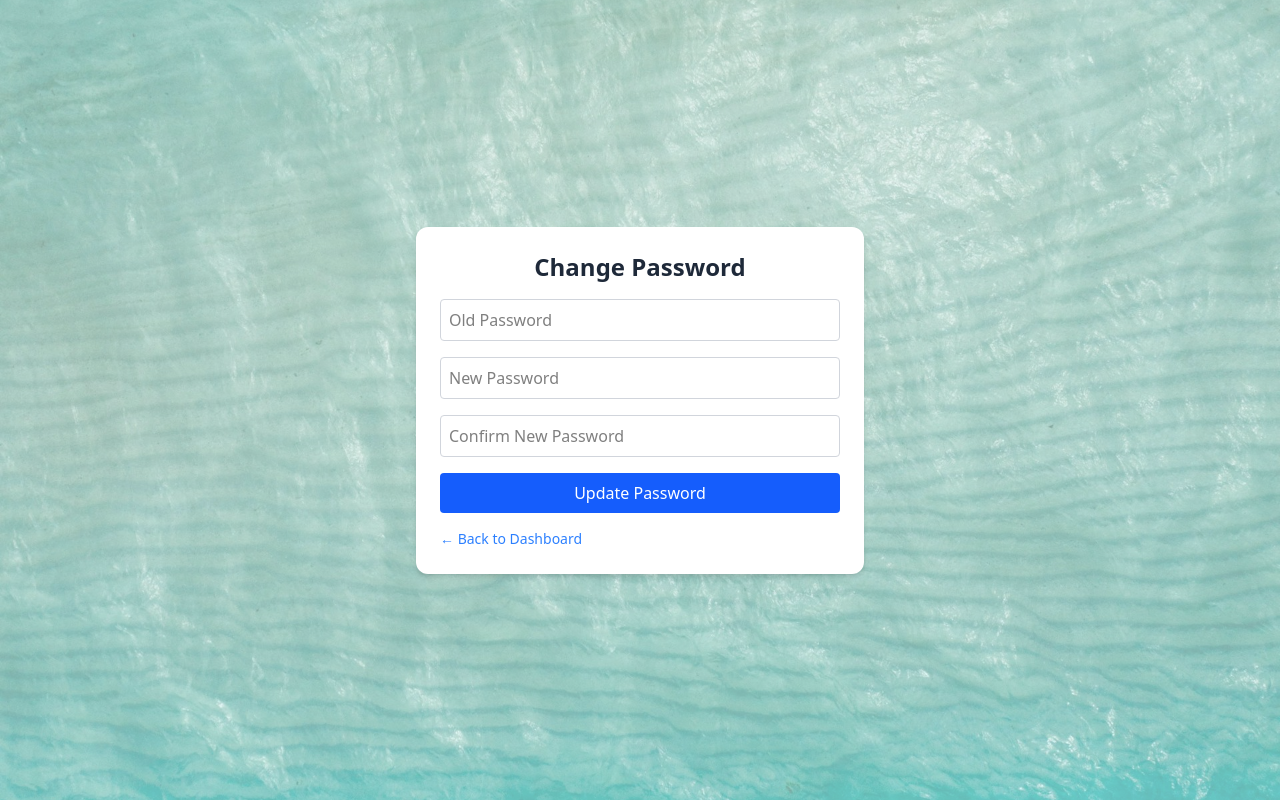
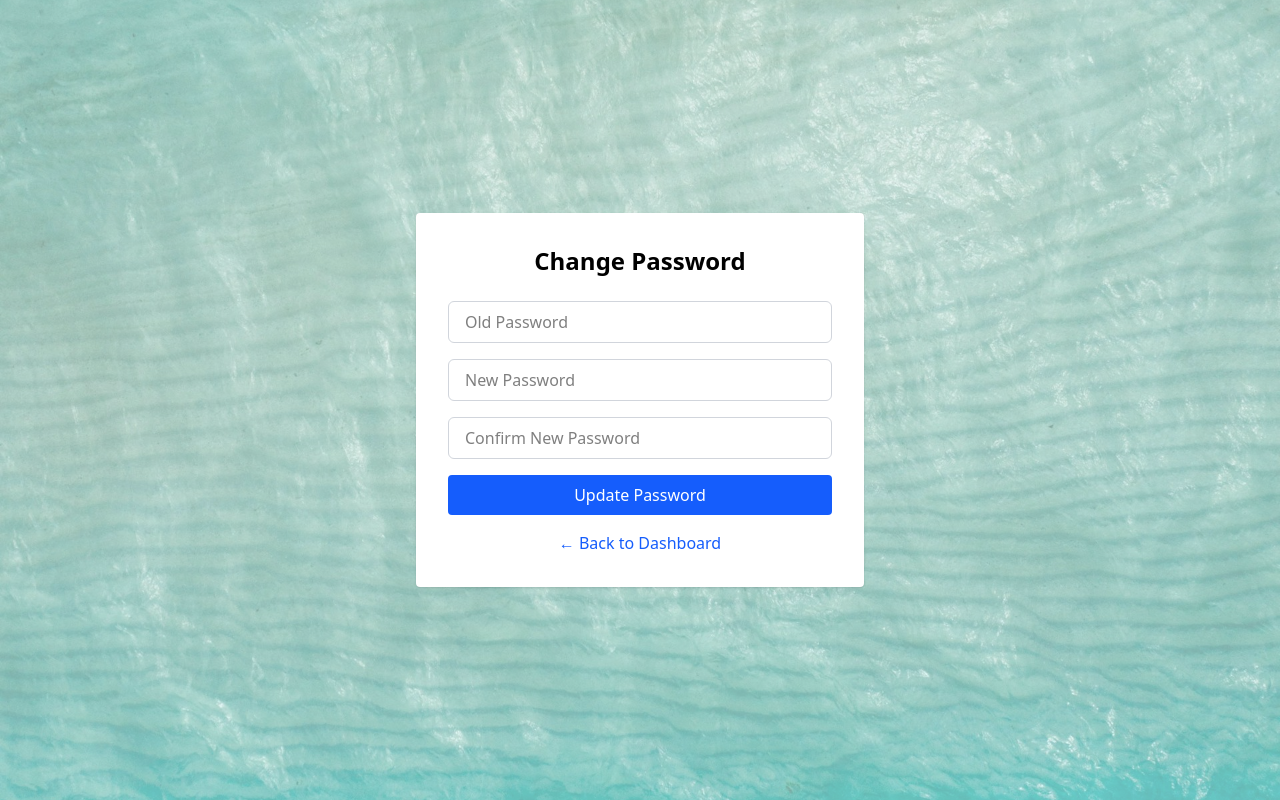
Before and after one commit to Earendiil/react-cloud-storage, a React (Vite) app: page /change-password in a window 1280 px wide. Built offline with nearby package versions, Linux system fonts and the light colour scheme.

Commit message:
changePasswordPage improvements

```diff
--- a/src/api/apiCLient.js
+++ b/src/api/apiCLient.js
@@ -1,4 +1,3 @@
-
 import axios from 'axios';
 
 const api = axios.create({
@@ -13,9 +12,25 @@ api.interceptors.request.use((config) => {
   return config;
 });
 
+api.interceptors.response.use(
+  response => response,
+  error => {
+    const isLoginRequest =
+      error.config?.url?.includes('/auth/login') &&
+      error.config?.method === 'post';
+
+    if (!isLoginRequest && error.response?.status === 401) {
+      localStorage.removeItem('user');
+      window.location.href = '/';
+    }
+
+    return Promise.reject(error);
+  }
+);
+
+
 export const deleteAccount = async () => {
   return await api.delete("/delete");
 };
 
-
 export default api;
--- a/src/pages/ChangePasswordPage.jsx
+++ b/src/pages/ChangePasswordPage.jsx
@@ -1,96 +1,147 @@
-
 import { useState } from 'react';
 import { useNavigate } from 'react-router-dom';
 import { useAuth } from '../context/AuthContext';
 import api from '../api/apiCLient';
+import { toast } from 'react-toastify';
 
 export default function ChangePasswordPage() {
   const { user } = useAuth();
   const navigate = useNavigate();
 
-  const [oldPassword, setOldPassword] = useState('');
-  const [newPassword, setNewPassword] = useState('');
-  const [confirmPassword, setConfirmPassword] = useState('');
-  const [message, setMessage] = useState('');
+  const [formData, setFormData] = useState({
+    oldPassword: '',
+    newPassword: '',
+    confirmPassword: '',
+  });
 
-  const handleChangePassword = async (e) => {
+  const [formErrors, setFormErrors] = useState({});
+
+  const handleChange = (e) => {
+    setFormData((prev) => ({
+      ...prev,
+      [e.target.name]: e.target.value,
+    }));
+    setFormErrors((prev) => ({ ...prev, [e.target.name]: '' }));
+  };
+
+  const validatePasswords = () => {
+    const errors = {};
+    const { oldPassword, newPassword, confirmPassword } = formData;
+
+    if (!oldPassword) errors.oldPassword = 'Old password is required.';
+    if (!newPassword || newPassword.length < 8 || !/[a-zA-Z]/.test(newPassword)) {
+      errors.newPassword =
+        'New password must be at least 8 characters and contain at least one letter.';
+    }
+    if (newPassword !== confirmPassword) {
+      errors.confirmPassword = 'New password and confirm password do not match.';
+    }
+
+    return errors;
+  };
+
+  const handleSubmit = async (e) => {
     e.preventDefault();
-    setMessage('');
+    setFormErrors({});
 
-    if (newPassword !== confirmPassword) {
-      setMessage("New password and confirm password don't match.");
+    const errors = validatePasswords();
+    if (Object.keys(errors).length > 0) {
+      setFormErrors(errors);
       return;
     }
+    try {
+        await api.put(`user/${user.id}`, formData);
+        toast.success('Password updated successfully!');
+        setFormData({ oldPassword: '', newPassword: '', confirmPassword: '' });
+        navigate('/dashboard');
+    } catch (error) {
+        console.error('Error response:', error.response);
 
-    try {
-      await api.put(`user/${user.id}`, {
-        oldPassword,
-        newPassword,
-        confirmPassword,
-      });
-      setMessage('Password updated successfully!');
-      setOldPassword('');
-      setNewPassword('');
-      setConfirmPassword('');
-    } catch (error) {
-      console.error(error);
-      if (error.response?.data?.message) {
-        setMessage(error.response.data.message);
+        const errors = error.response?.data?.errors;
+
+        if (errors?.confirmPassword === 'Current password is incorrect!') {
+          setFormErrors({ oldPassword: 'Old password is incorrect.' });
+        } else if (errors?.confirmPassword) {
+          toast.error(errors.confirmPassword);
         } else {
-        setMessage('An error occurred while updating the password.');
+          toast.error('Something went wrong.');
         }
       }
+
   };
 
   return (
-    <div className="min-h-screen flex flex-col items-center justify-center px-4">
-      <div className="w-full max-w-md bg-white rounded-xl shadow-md p-6">
-        <h2 className="text-2xl font-bold mb-4 text-center text-gray-800">Change Password</h2>
+    <div className="flex items-center justify-center min-h-screen">
+      <div className="w-full max-w-md bg-white p-8 rounded shadow">
+        <h2 className="text-2xl font-semibold text-center mb-6">Change Password</h2>
 
-        <form onSubmit={handleChangePassword} className="space-y-4">
+        <form onSubmit={handleSubmit} className="space-y-4">
+          {/* Old Password */}
+          <div>
             <input
+              name="oldPassword"
               type="password"
               placeholder="Old Password"
-            value={oldPassword}
-            onChange={(e) => setOldPassword(e.target.value)}
-            className="w-full border border-gray-300 rounded p-2"
+              value={formData.oldPassword}
+              onChange={handleChange}
+              className="w-full px-4 py-2 border border-gray-300 rounded-md focus:ring focus:ring-blue-200"
               required
             />
+            {formErrors.oldPassword && (
+              <p className="text-red-500 text-sm mt-1">{formErrors.oldPassword}</p>
+            )}
+          </div>
+
+          {/* New Password */}
+          <div>
             <input
+              name="newPassword"
               type="password"
               placeholder="New Password"
-            value={newPassword}
-            onChange={(e) => setNewPassword(e.target.value)}
-            className="w-full border border-gray-300 rounded p-2"
+              value={formData.newPassword}
+              onChange={handleChange}
+              className="w-full px-4 py-2 border border-gray-300 rounded-md focus:ring focus:ring-blue-200"
               required
             />
+            {formErrors.newPassword && (
+              <p className="text-red-500 text-sm mt-1">{formErrors.newPassword}</p>
+            )}
+          </div>
+
+          {/* Confirm New Password */}
+          <div>
             <input
+              name="confirmPassword"
               type="password"
               placeholder="Confirm New Password"
-            value={confirmPassword}
-            onChange={(e) => setConfirmPassword(e.target.value)}
-            className="w-full border border-gray-300 rounded p-2"
+              value={formData.confirmPassword}
+              onChange={handleChange}
+              className="w-full px-4 py-2 border border-gray-300 rounded-md focus:ring focus:ring-blue-200"
               required
             />
+            {formErrors.confirmPassword && (
+              <p className="text-red-500 text-sm mt-1">{formErrors.confirmPassword}</p>
+            )}
+          </div>
 
+          {/* Submit Button */}
           <button
             type="submit"
-            className="bg-blue-600 text-white w-full py-2 rounded hover:bg-blue-700"
+            className="w-full bg-blue-600 text-white py-2 rounded hover:bg-blue-700 transition"
           >
             Update Password
           </button>
         </form>
 
-        {message && (
-          <p className="text-sm mt-3 text-center text-red-600">{message}</p>
-        )}
-
+        {/* Back Button */}
+        <p className="mt-4 text-center text-gray-600">
           <button
             onClick={() => navigate('/dashboard')}
-          className="mt-4 text-sm  text-blue-500 hover:underline"
+            className="text-blue-600 hover:underline"
           >
             ← Back to Dashboard
           </button>
+        </p>
       </div>
     </div>
   );
```
Lines whose indentation alone changed are shown as unchanged.
